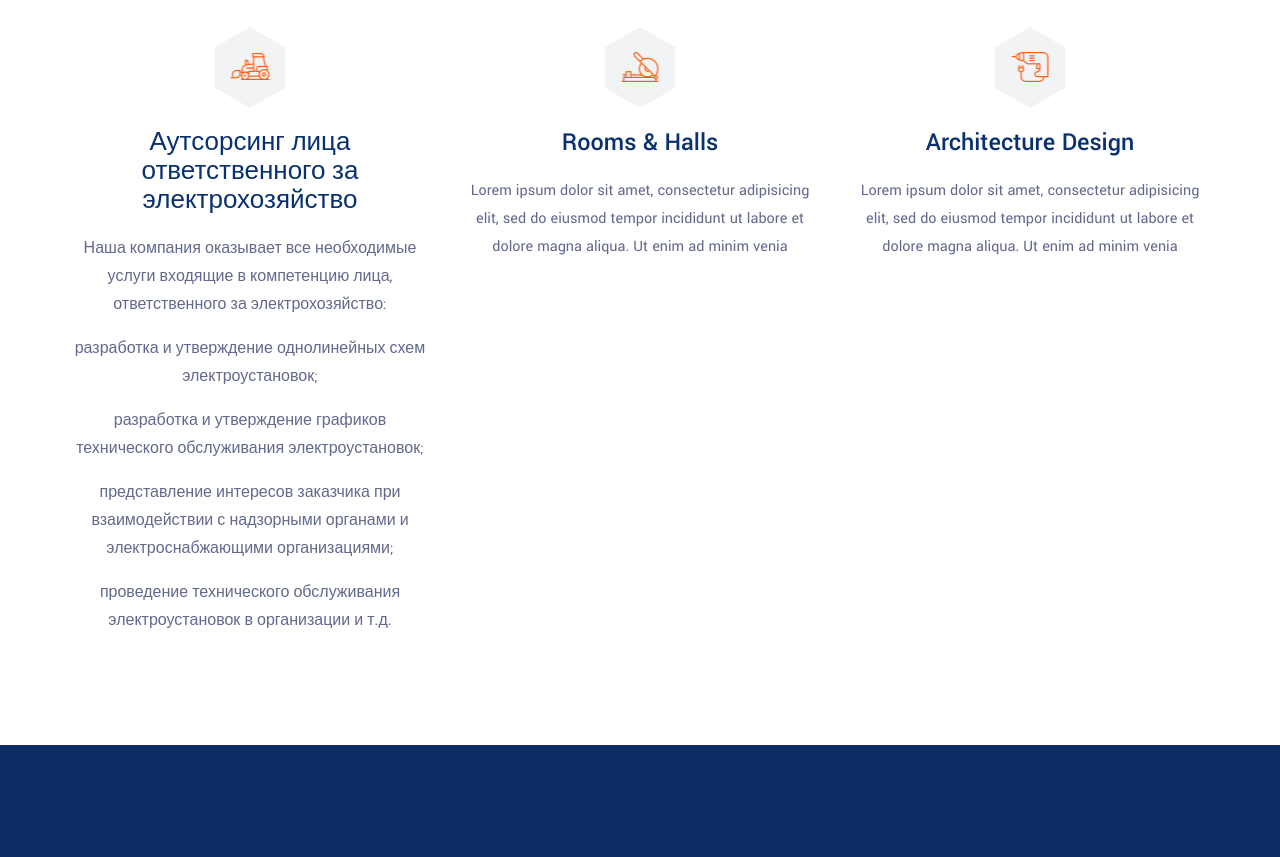
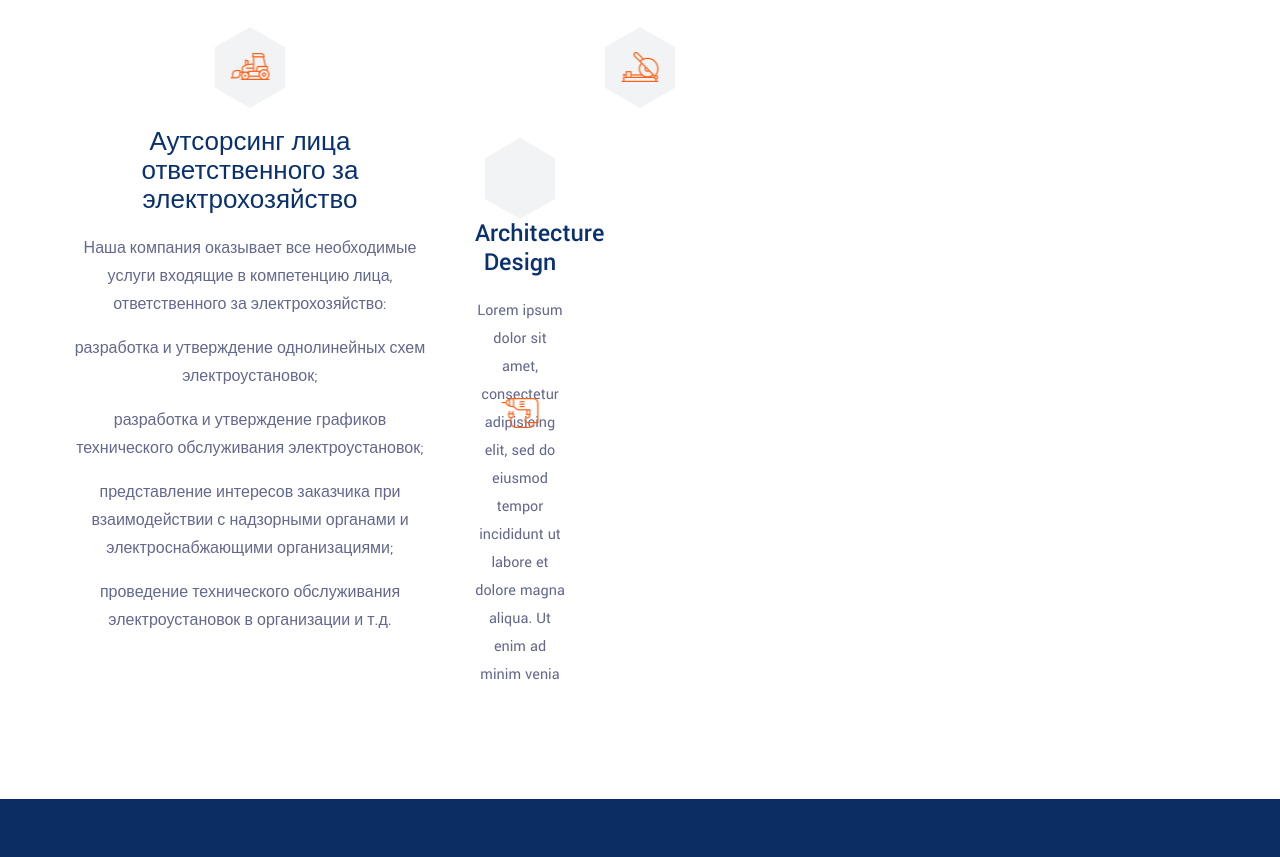
Before and after one commit to eleonkov/kiros-plus, a plain HTML site: page index.html in a window 1280 px wide. Shown: the part 3989-4846 px from the top of the page. Drawn offline with Linux system fonts and the light colour scheme; some packages are replaced by stand-ins of ours; a script that the page names is missing.

Commit message:
Update index.html

```diff
--- a/index.html
+++ b/index.html
@@ -429,8 +429,8 @@
                                     <img src="assets/img/icons/wheel.png" alt="">
                                 </div>
                             </div>
-                            <h3>Rooms & Halls</h3>
-                            <p>Lorem ipsum dolor sit amet, consectetur adipisicing elit, sed do eiusmod tempor incididunt ut labore et dolore magna aliqua. Ut enim ad minim venia</p>
+                            <!--h3>Rooms & Halls</h3-->
+                            <!--p>Lorem ipsum dolor sit amet, consectetur adipisicing elit, sed do eiusmod tempor incididunt ut labore et dolore magna aliqua. Ut enim ad minim venia</p>
                         </div> <!-- /.single-service -->
                     </div> <!-- /.col-lg-4 col-md-6 col-sm-12 -->
                     <div class="col-lg-4 col-md-6 col-sm-12">
@@ -446,7 +446,7 @@
                                 <div class="service-shape-icon">
                                     <img src="assets/img/icons/dil.png" alt="">
                                 </div>
-                            </div>
+                            </div-->
                             <h3>Architecture Design</h3>
                             <p>Lorem ipsum dolor sit amet, consectetur adipisicing elit, sed do eiusmod tempor incididunt ut labore et dolore magna aliqua. Ut enim ad minim venia</p>
                         </div> <!-- /.single-service -->
```
